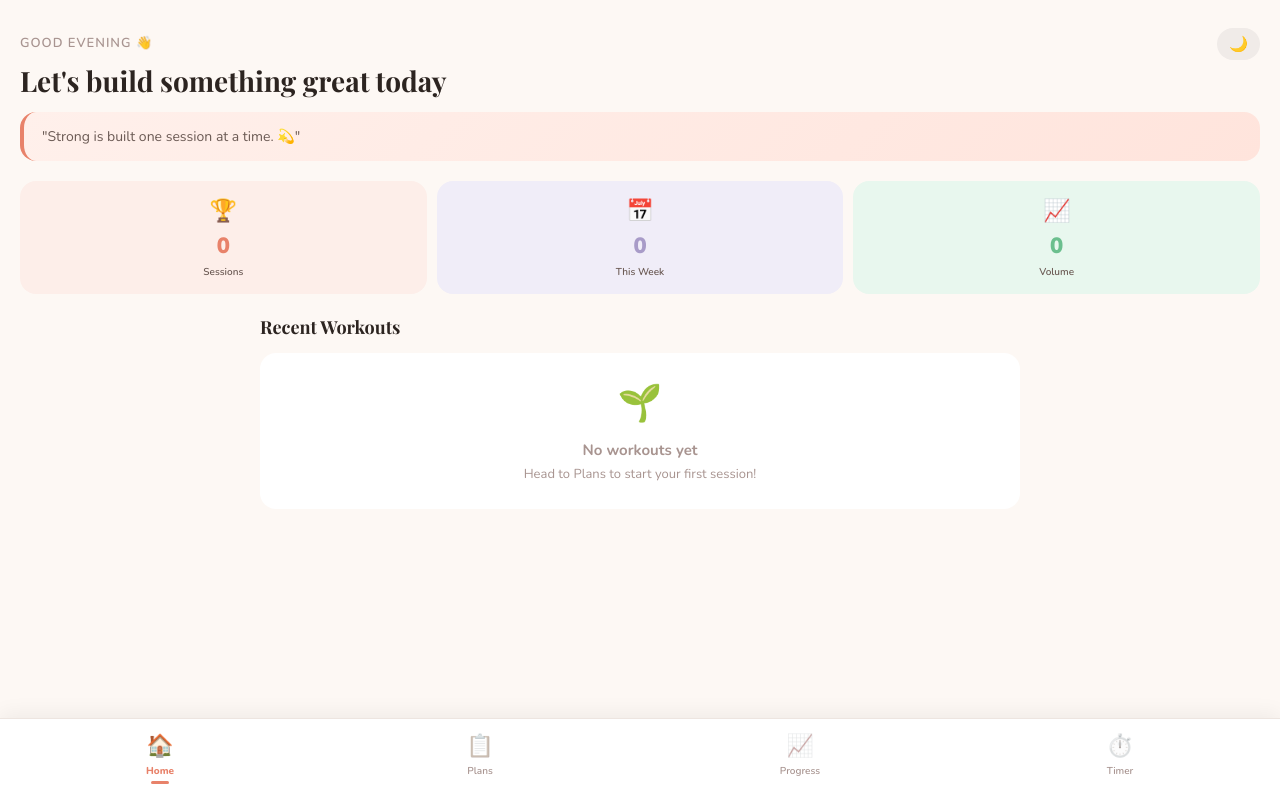
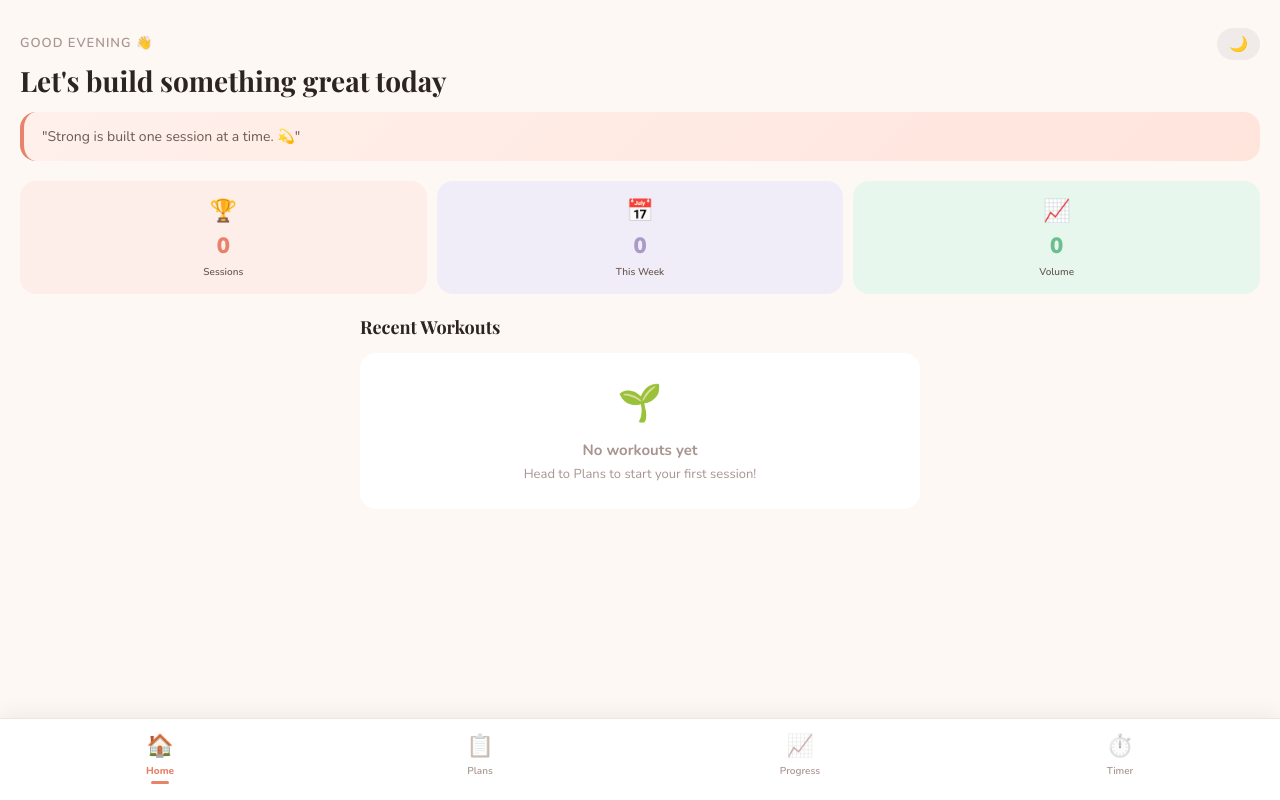
Before and after one commit to Tasteslikegator/workout-app, a React (Vite) app: page / in a window 1280 px wide. Built offline with nearby package versions, Linux system fonts and the light colour scheme.

Commit message:
Reduce maxWidth of containers from 800px to 600px

```diff
--- a/src/App.jsx
+++ b/src/App.jsx
@@ -649,7 +649,7 @@ export default function WorkoutApp() {
                   </div>
                 ))}
               </div>
-              <div style={{padding:"0 20px",maxWidth:800,margin:"0 auto"}}>
+              <div style={{padding:"0 20px",maxWidth:600,margin:"0 auto"}}>
                 <div style={{fontSize:18,fontWeight:900,color:C.text,marginBottom:12,fontFamily:"Playfair Display"}}>Recent Workouts</div>
                 {completedSessions.length===0?(
                   <div style={{background:C.card,borderRadius:16,padding:24,textAlign:"center",color:C.textLight}}>
@@ -821,7 +821,7 @@ export default function WorkoutApp() {
 
             return (
             <div className="fade-in">
-              <div style={{padding:"0 20px",maxWidth:800,margin:"0 auto"}}>
+              <div style={{padding:"0 20px",maxWidth:600,margin:"0 auto"}}>
                 <div style={{padding:"20px 0 12px"}}>
                   <div style={{fontSize:28,fontWeight:900,color:C.text,fontFamily:"Playfair Display"}}>Progress</div>
                   <div style={{fontSize:14,color:C.textLight,marginTop:4}}>Track your journey</div>
@@ -1010,7 +1010,7 @@ export default function WorkoutApp() {
                 <div style={{fontSize:28,fontWeight:900,color:C.text,fontFamily:"Playfair Display"}}>Timer</div>
                 <div style={{fontSize:14,color:C.textLight,marginTop:4}}>Rest & stopwatch tools</div>
               </div>
-              <div style={{padding:"0 20px",maxWidth:800,margin:"0 auto"}}>
+              <div style={{padding:"0 20px",maxWidth:600,margin:"0 auto"}}>
                 <div style={{display:"flex",background:C.border,borderRadius:14,padding:4,marginBottom:24}}>
                   {["rest","stopwatch"].map(t=>(
                     <button key={t} onClick={()=>setTimerTab(t)} style={{flex:1,padding:"10px",borderRadius:10,background:timerTab===t?"#fff":"transparent",color:timerTab===t?C.accent:C.textLight,fontWeight:800,fontSize:14,fontFamily:"Nunito",boxShadow:timerTab===t?"0 2px 8px rgba(0,0,0,.1)":"none",transition:"all .2s"}}>
```
